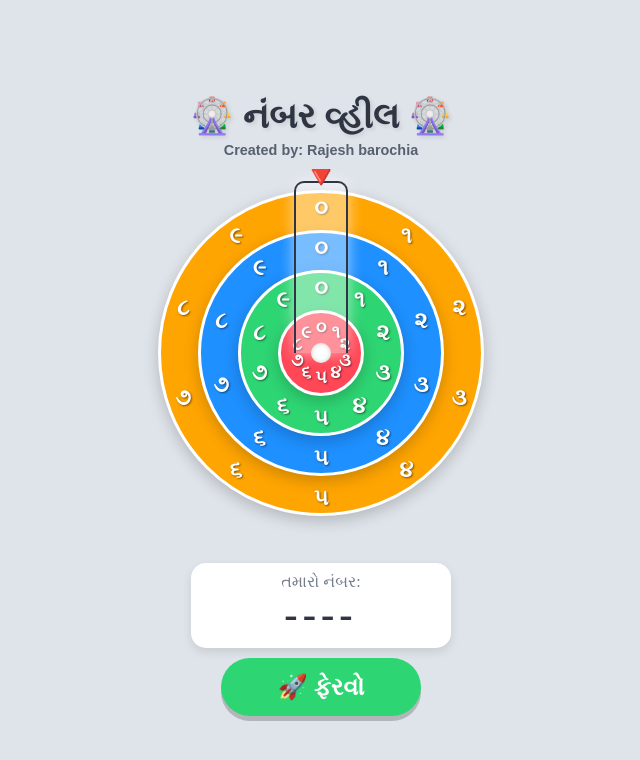
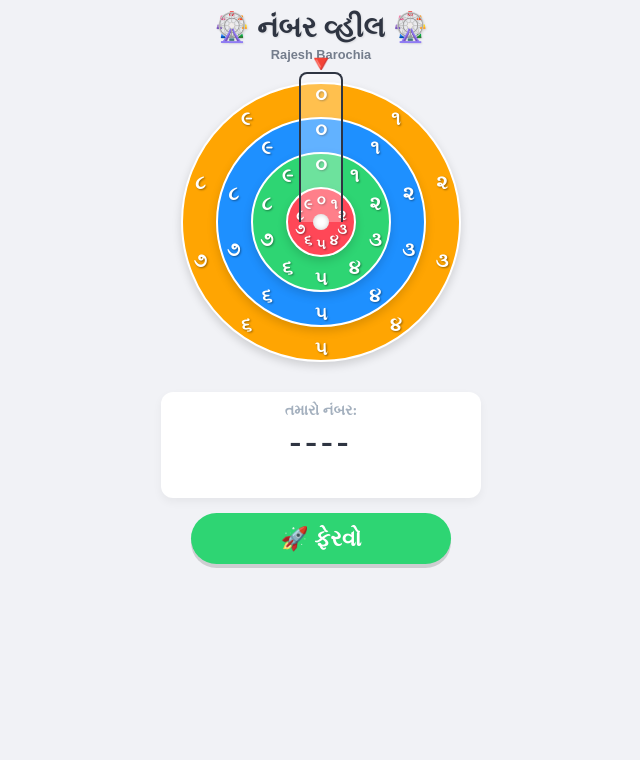
Before and after one commit to rajeshbarochia-pixel/my-kids-word, a plain HTML site: page સંખ્યા બનાવો(ચાર અંક).html in a window 1280 px wide. Shown: the whole page, without its empty margins (319-959 px from the left). Drawn offline with Linux system fonts and the light colour scheme; a web font is replaced by a local one.

Commit message:
Update સંખ્યા બનાવો(ચાર અંક).html

```diff
--- a/સંખ્યા બનાવો(ચાર અંક).html
+++ b/સંખ્યા બનાવો(ચાર અંક).html
@@ -8,11 +8,17 @@
         @import url('https://fonts.googleapis.com/css2?family=Rasa:wght@400;700&display=swap');
 
         :root {
-            --c1: #FF4757; /* લાલ */
-            --c2: #2ED573; /* લીલો */
-            --c3: #1E90FF; /* વાદળી */
-            --c4: #FFA502; /* કેસરી */
-            --bg: #dfe4ea;
+            --c1: #FF4757; /* લાલ (એકમ) */
+            --c2: #2ED573; /* લીલો (દશક) */
+            --c3: #1E90FF; /* વાદળી (સો) */
+            --c4: #FFA502; /* કેસરી (હજાર) */
+            --bg: #f1f2f6;
+            --text: #2f3542;
+        }
+
+        * {
+            box-sizing: border-box;
+            -webkit-tap-highlight-color: transparent;
         }
 
         body {
@@ -23,67 +29,70 @@
             display: flex;
             flex-direction: column;
             align-items: center;
-            justify-content: center;
-            min-height: 100vh;
+            justify-content: space-between;
+            height: 100vh;
+            height: -webkit-fill-available;
             overflow: hidden;
             touch-action: manipulation;
         }
 
-        h1 {
-            color: #2f3542;
-            margin: 10px 0 5px 0;
-            font-size: 2.2rem;
+        header {
+            padding-top: 10px;
             text-align: center;
-            text-shadow: 2px 2px 4px rgba(0,0,0,0.1);
+            flex-shrink: 0;
         }
 
-        /* Author Text Style */
+        h1 {
+            color: var(--text);
+            margin: 0;
+            font-size: 1.8rem;
+            text-shadow: 1px 1px 2px rgba(0,0,0,0.1);
+        }
+
         .author-text {
             font-family: sans-serif;
-            color: #57606f;
-            font-size: 0.9rem;
+            color: #747d8c;
+            font-size: 0.8rem;
             font-weight: bold;
-            margin-bottom: 15px;
-            text-align: center;
+            margin-top: 2px;
         }
 
-        /* Game Container */
+        /* Responsive Game Container */
         .game-wrapper {
             position: relative;
-            width: 340px;
-            height: 340px;
+            width: 300px;
+            height: 300px;
             display: flex;
             justify-content: center;
             align-items: center;
-            margin: 10px 0 20px 0;
+            flex-shrink: 0;
+            margin: 10px 0;
         }
 
         /* Indicator Window */
         .indicator-box {
             position: absolute;
-            top: 0;
-            width: 50px;
-            height: 170px; /* Radius of outer ring + padding */
-            background: rgba(255, 255, 255, 0.4);
-            border: 2px solid #2f3542;
+            width: 44px;
+            height: 150px;
+            background: rgba(255, 255, 255, 0.3);
+            border: 2px solid var(--text);
             border-bottom: none;
             z-index: 10;
             top: 50%;
             left: 50%;
             transform: translate(-50%, -100%);
-            border-top-left-radius: 10px;
-            border-top-right-radius: 10px;
-            box-shadow: 0 0 15px rgba(255, 255, 255, 0.6);
+            border-top-left-radius: 8px;
+            border-top-right-radius: 8px;
             pointer-events: none;
         }
 
         .arrow {
             position: absolute;
-            top: -25px;
+            top: -22px;
             left: 50%;
             transform: translateX(-50%);
-            font-size: 2rem;
-            color: #2f3542;
+            font-size: 1.5rem;
+            color: var(--text);
             z-index: 20;
             animation: bounce 1s infinite;
         }
@@ -100,111 +109,105 @@
             display: flex;
             justify-content: center;
             align-items: center;
-            box-shadow: 0 5px 15px rgba(0,0,0,0.2);
+            box-shadow: 0 4px 10px rgba(0,0,0,0.15);
             transition: transform 2.5s cubic-bezier(0.1, 0.8, 0.1, 1);
-            border: 3px solid white;
+            border: 2.5px solid white;
         }
 
-        /* Sizes for 4 rings */
-        .ring-4 { width: 320px; height: 320px; background-color: var(--c4); z-index: 1; }
-        .ring-3 { width: 240px; height: 240px; background-color: var(--c3); z-index: 2; }
-        .ring-2 { width: 160px; height: 160px; background-color: var(--c2); z-index: 3; }
-        .ring-1 { width: 80px; height: 80px; background-color: var(--c1); z-index: 4; }
+        /* Ring Sizes optimized for 300px container */
+        .ring-4 { width: 280px; height: 280px; background-color: var(--c4); z-index: 1; }
+        .ring-3 { width: 210px; height: 210px; background-color: var(--c3); z-index: 2; }
+        .ring-2 { width: 140px; height: 140px; background-color: var(--c2); z-index: 3; }
+        .ring-1 { width: 70px; height: 70px; background-color: var(--c1); z-index: 4; }
 
-        /* Number Wrapper (Positions the number on the ring) */
         .num-wrapper {
             position: absolute;
-            width: 30px;
-            height: 30px;
+            width: 26px;
+            height: 26px;
             display: flex;
             justify-content: center;
             align-items: center;
         }
 
-        /* Number Content (The actual text that stays upright) */
         .num-content {
-            font-size: 1.4rem;
+            font-size: 1.2rem;
             font-weight: bold;
             color: white;
-            text-shadow: 1px 1px 2px rgba(0,0,0,0.5);
+            text-shadow: 1px 1px 2px rgba(0,0,0,0.4);
             transition: transform 2.5s cubic-bezier(0.1, 0.8, 0.1, 1);
         }
 
-        .ring-1 .num-content { font-size: 1.1rem; }
+        .ring-1 .num-content { font-size: 0.9rem; }
 
-        /* Hub */
         .hub {
             position: absolute;
-            width: 20px;
-            height: 20px;
+            width: 16px;
+            height: 16px;
             background: #fff;
             border-radius: 50%;
             z-index: 20;
             box-shadow: inset 0 0 5px rgba(0,0,0,0.2);
         }
 
-        /* --- Animations --- */
+        /* Spinning State */
+        .spinning .ring-1 { animation: rotate-ccw 0.8s linear infinite; }
+        .spinning .ring-2 { animation: rotate-cw 1.2s linear infinite; }
+        .spinning .ring-3 { animation: rotate-ccw 1.6s linear infinite; }
+        .spinning .ring-4 { animation: rotate-cw 2s linear infinite; }
 
         @keyframes rotate-cw { 100% { transform: rotate(360deg); } }
         @keyframes rotate-ccw { 100% { transform: rotate(-360deg); } }
 
-        /* Spinning State for Rings */
-        .spinning .ring-1 { animation: rotate-ccw 1s linear infinite; }
-        .spinning .ring-2 { animation: rotate-cw 1.5s linear infinite; }
-        .spinning .ring-3 { animation: rotate-ccw 2s linear infinite; }
-        .spinning .ring-4 { animation: rotate-cw 2.5s linear infinite; }
+        /* Counter-Animations for Numbers */
+        .spinning .ring-1 .num-content { animation: rotate-cw 0.8s linear infinite; }
+        .spinning .ring-2 .num-content { animation: rotate-ccw 1.2s linear infinite; }
+        .spinning .ring-3 .num-content { animation: rotate-cw 1.6s linear infinite; }
+        .spinning .ring-4 .num-content { animation: rotate-ccw 2s linear infinite; }
 
-        /* Counter-Animations for Numbers (To keep them upright) */
-        .spinning .ring-1 .num-content { animation: rotate-cw 1s linear infinite; }
-        .spinning .ring-2 .num-content { animation: rotate-ccw 1.5s linear infinite; }
-        .spinning .ring-3 .num-content { animation: rotate-cw 2s linear infinite; }
-        .spinning .ring-4 .num-content { animation: rotate-ccw 2.5s linear infinite; }
-
-        /* Controls */
-        .controls {
+        /* Result Area */
+        .bottom-section {
+            width: 100%;
+            padding: 10px 20px 25px 20px;
             display: flex;
-            justify-content: center;
-            margin-top: 10px;
-            z-index: 30;
+            flex-direction: column;
+            align-items: center;
+            gap: 15px;
+            flex-shrink: 0;
         }
 
+        .result-area {
+            background: white;
+            padding: 10px 20px;
+            border-radius: 12px;
+            text-align: center;
+            box-shadow: 0 4px 10px rgba(0,0,0,0.05);
+            width: 90%;
+            max-width: 320px;
+        }
+
+        .result-title { font-size: 0.9rem; color: #a4b0be; font-weight: bold; }
+        .result-value { font-size: 2.2rem; color: var(--text); font-weight: bold; letter-spacing: 4px; line-height: 1; margin: 5px 0; }
+        .result-words { font-size: 1.1rem; color: #57606f; min-height: 1.5rem; }
+
         button {
-            padding: 15px 40px;
-            font-size: 1.5rem;
+            padding: 12px 0;
+            width: 80%;
+            max-width: 260px;
+            font-size: 1.4rem;
             border: none;
             border-radius: 50px;
             cursor: pointer;
             font-family: 'Rasa', serif;
             font-weight: bold;
-            box-shadow: 0 5px 0 rgba(0,0,0,0.2);
+            box-shadow: 0 4px 0 rgba(0,0,0,0.15);
             transition: all 0.1s;
-            display: flex;
-            align-items: center;
-            justify-content: center;
-            gap: 10px;
-            min-width: 200px;
+            background-color: #2ED573;
+            color: white;
         }
 
-        button:active { transform: translateY(5px); box-shadow: none; }
-
-        .btn-spin { background-color: #2ED573; color: white; }
-        .btn-stop { background-color: #FF4757; color: white; }
-
-        /* Result Area */
-        .result-area {
-            background: white;
-            padding: 10px 30px;
-            border-radius: 15px;
-            margin-top: 20px;
-            text-align: center;
-            box-shadow: 0 4px 10px rgba(0,0,0,0.1);
-            min-width: 200px;
-        }
-
-        .result-title { font-size: 1rem; color: #747d8c; }
-        .result-value { font-size: 2.5rem; color: #2f3542; font-weight: bold; letter-spacing: 5px; }
-
-        /* Footer removed as text moved to header */
+        button:active { transform: translateY(3px); box-shadow: none; }
+        button.btn-stop { background-color: #FF4757; }
+        button:disabled { background-color: #ccc; opacity: 0.7; }
 
         #confetti-canvas {
             position: fixed;
@@ -212,23 +215,27 @@
             pointer-events: none; z-index: 100;
         }
 
-        @media (max-width: 400px) {
-            .game-wrapper { transform: scale(0.85); margin: 10px 0; }
-            h1 { font-size: 1.8rem; }
-            button { padding: 12px 30px; font-size: 1.3rem; }
+        /* Scale adjustments for small screens */
+        @media (max-height: 600px) {
+            h1 { font-size: 1.5rem; }
+            .game-wrapper { transform: scale(0.85); margin: -10px 0; }
+            .bottom-section { padding-bottom: 10px; gap: 8px; }
+            .result-value { font-size: 1.8rem; }
+            button { padding: 8px 0; font-size: 1.2rem; }
         }
     </style>
 </head>
 <body>
 
-    <h1>🎡 નંબર વ્હીલ 🎡</h1>
-    <div class="author-text">Created by: Rajesh barochia</div>
+    <header>
+        <h1>🎡 નંબર વ્હીલ 🎡</h1>
+        <div class="author-text">Rajesh Barochia</div>
+    </header>
 
     <div class="game-wrapper" id="gameWrapper">
         <div class="indicator-box"></div>
         <div class="arrow">🔻</div>
 
-        <!-- 4 Rings -->
         <div class="ring ring-4" id="ring4"></div>
         <div class="ring ring-3" id="ring3"></div>
         <div class="ring ring-2" id="ring2"></div>
@@ -237,13 +244,14 @@
         <div class="hub"></div>
     </div>
 
-    <div class="result-area">
-        <div class="result-title">તમારો નંબર:</div>
-        <div class="result-value" id="resultDisplay">----</div>
-    </div>
+    <div class="bottom-section">
+        <div class="result-area">
+            <div class="result-title">તમારો નંબર:</div>
+            <div class="result-value" id="resultDisplay">----</div>
+            <div class="result-words" id="resultWords"></div>
+        </div>
 
-    <div class="controls">
-        <button class="btn-spin" id="toggleBtn" onclick="toggleSpin()">🚀 ફેરવો</button>
+        <button id="toggleBtn" onclick="toggleSpin()">🚀 ફેરવો</button>
     </div>
 
     <canvas id="confetti-canvas"></canvas>
@@ -251,18 +259,63 @@
     <script>
         const digits = ['૦', '૧', '૨', '૩', '૪', '૫', '૬', '૭', '૮', '૯'];
 
-        // 4 Rings Configuration
         const rings = [
-            { id: 'ring1', radius: 40, el: null },
-            { id: 'ring2', radius: 80, el: null },
-            { id: 'ring3', radius: 120, el: null },
-            { id: 'ring4', radius: 160, el: null }
+            { id: 'ring1', radius: 35, el: null }, // એકમ
+            { id: 'ring2', radius: 70, el: null }, // દશક
+            { id: 'ring3', radius: 105, el: null }, // સો
+            { id: 'ring4', radius: 140, el: null }  // હજાર
         ];
 
         let isSpinning = false;
-        let finalNumberString = "";
-        const AudioContext = window.AudioContext || window.webkitAudioContext;
-        const audioCtx = new AudioContext();
+        const audioCtx = new (window.AudioContext || window.webkitAudioContext)();
+
+        // Gujarati Number Words Mappings
+        const units = ["", "એક", "બે", "ત્રણ", "ચાર", "પાંચ", "છ", "સાત", "આઠ", "નવ"];
+        const tens = ["", "દસ", "વીસ", "ત્રીસ", "ચાલીસ", "પચાસ", "સાઠ", "સિત્તેર", "એંસી", "નેવું"];
+        const hundredWord = "સો";
+        const thousandWord = "હજાર";
+
+        // Specialized Gujarati 1-99 for accurate pronunciation
+        const fullNumbers = {
+            1: "એક", 2: "બે", 3: "ત્રણ", 4: "ચાર", 5: "પાંચ", 6: "છ", 7: "સાત", 8: "આઠ", 9: "નવ", 10: "દસ",
+            11: "અગિયાર", 12: "બાર", 13: "તેર", 14: "ચૌદ", 15: "પંદર", 16: "સોળ", 17: "સત્તર", 18: "અઢાર", 19: "ઓગણીસ", 20: "વીસ",
+            21: "એકવીસ", 22: "બાવીસ", 23: "ત્રેવીસ", 24: "ચોવીસ", 25: "પચીસ", 26: "છવ્વીસ", 27: "સત્તાવીસ", 28: "અઠ્ઠાવીસ", 29: "ઓગણત્રીસ", 30: "ત્રીસ",
+            31: "એકત્રીસ", 32: "બત્રીસ", 33: "તેંત્રીસ", 34: "ચોત્રીસ", 35: "પાંત્રીસ", 36: "છત્રીસ", 37: "સાડત્રીસ", 38: "આડત્રીસ", 39: "ઓગણચાલીસ", 40: "ચાલીસ",
+            41: "એકતાલીસ", 42: "બેતાલીસ", 43: "તાલીસ", 44: "ચુંમાલીસ", 45: "પિસ્તાલીસ", 46: "છેતાલીસ", 47: "સુડતાલીસ", 48: "અડતાલીસ", 49: "ઓગણપચાસ", 50: "પચાસ",
+            51: "એકાવન", 52: "બાવન", 53: "ત્રેપન", 54: "ચોપન", 55: "પંચાવન", 56: "છપ્પન", 57: "સત્તાવન", 58: "અઠ્ઠાવન", 59: "ઓગણસાઠ", 60: "સાઠ",
+            61: "એકસઠ", 62: "બાસઠ", 63: "ત્રેસઠ", 64: "ચોસઠ", 65: "પાસઠ", 66: "છાસઠ", 67: "સડસઠ", 68: "અડસઠ", 69: "ઓગણસિત્તેર", 70: "સિત્તેર",
+            71: "એકોતેર", 72: "બહોતેર", 73: "તોતેર", 74: "ચુમોતેર", 75: "પંચોતેર", 76: "છોતેર", 77: "સિત્તોતેર", 78: "ઇઠ્ઠોતેર", 79: "ઓગણએંસી", 80: "એંસી",
+            81: "એક્યાસી", 82: "બ્યાસી", 83: "ત્યાસી", 84: "ચોર્યાસી", 85: "પંચાસી", 86: "છ્યાસી", 87: "સત્યાસી", 88: "અઠ્યાસી", 89: "ઓગણનેવું", 90: "નેવું",
+            91: "એક્યાણું", 92: "બાણું", 93: "ત્રાણું", 94: "ચોરાણું", 95: "પંચાણું", 96: "છન્નું", 97: "સત્તાણું", 98: "અઠ્ઠાણું", 99: "નવ્વાણું"
+        };
+
+        function getGujaratiWords(n) {
+            if (n === 0) return "શૂન્ય";
+            let parts = [];
+
+            // Thousands
+            let h = Math.floor(n / 1000);
+            if (h > 0) {
+                parts.push(units[h] + " " + thousandWord);
+            }
+
+            // Hundreds
+            let s = Math.floor((n % 1000) / 100);
+            if (s > 0) {
+                // Exceptional cases for 100 and 200 in Gujarati
+                if (s === 1) parts.push("એકસો");
+                else if (s === 2) parts.push("બસો");
+                else parts.push(units[s] + "સો");
+            }
+
+            // Last Two Digits
+            let lastTwo = n % 100;
+            if (lastTwo > 0) {
+                parts.push(fullNumbers[lastTwo]);
+            }
+
+            return parts.join(" ");
+        }
 
         function playTone(freq, type, duration) {
             if (audioCtx.state === 'suspended') audioCtx.resume();
@@ -284,20 +337,14 @@
                 for (let i = 0; i < 10; i++) {
                     const wrapper = document.createElement('div');
                     wrapper.className = 'num-wrapper';
-
                     const content = document.createElement('div');
                     content.className = 'num-content';
                     content.innerText = digits[i];
-
                     const angle = i * 36;
                     const rad = (angle - 90) * (Math.PI / 180);
-
-                    // -15 accounts for half the wrapper size (30px) to center it
-                    const x = (ring.radius - 15) * Math.cos(rad);
-                    const y = (ring.radius - 15) * Math.sin(rad);
-
+                    const x = (ring.radius - 13) * Math.cos(rad);
+                    const y = (ring.radius - 13) * Math.sin(rad);
                     wrapper.style.transform = `translate(${x}px, ${y}px)`;
-
                     wrapper.appendChild(content);
                     ring.el.appendChild(wrapper);
                 }
@@ -306,81 +353,64 @@
 
         function toggleSpin() {
             const btn = document.getElementById('toggleBtn');
+            const resVal = document.getElementById('resultDisplay');
+            const resWords = document.getElementById('resultWords');
 
             if (!isSpinning) {
-                // START
                 isSpinning = true;
                 btn.innerText = "🛑 થોભો";
-                btn.classList.remove('btn-spin');
                 btn.classList.add('btn-stop');
                 document.getElementById('gameWrapper').classList.add('spinning');
-                document.getElementById('resultDisplay').innerText = "----";
+                resVal.innerText = "----";
+                resWords.innerText = "";
 
                 rings.forEach(r => {
                     r.el.style.transform = '';
-                    Array.from(r.el.getElementsByClassName('num-content')).forEach(c => {
-                        c.style.transform = '';
-                    });
+                    Array.from(r.el.getElementsByClassName('num-content')).forEach(c => c.style.transform = '');
                 });
-
                 playTone(400, 'square', 0.1);
-
             } else {
-                // STOP
                 isSpinning = false;
                 btn.disabled = true;
                 document.getElementById('gameWrapper').classList.remove('spinning');
 
-                finalNumberString = "";
-                let generatedDigits = [];
-
+                let generatedNums = [];
                 rings.forEach((ring, index) => {
-                    const winningDigit = Math.floor(Math.random() * 10);
-                    generatedDigits.push(winningDigit);
-
-                    const angleNeeded = -1 * (winningDigit * 36);
+                    const win = Math.floor(Math.random() * 10);
+                    generatedNums.push(win);
+                    const angleNeeded = -1 * (win * 36);
                     const totalRotation = angleNeeded - (1080 + (index * 360));
-
-                    // 1. Rotate Ring
                     ring.el.style.transform = `rotate(${totalRotation}deg)`;
-
-                    // 2. Counter-Rotate Numbers
-                    const counterRotation = -1 * totalRotation;
-
-                    const numbers = ring.el.getElementsByClassName('num-content');
-                    Array.from(numbers).forEach(num => {
-                        num.style.transform = `rotate(${counterRotation}deg)`;
+                    const counter = -1 * totalRotation;
+                    Array.from(ring.el.getElementsByClassName('num-content')).forEach(num => {
+                        num.style.transform = `rotate(${counter}deg)`;
                     });
                 });
 
-                generatedDigits.forEach(d => finalNumberString += digits[d]);
-                playTone(600, 'sine', 0.2);
+                // Logic: Index 0=1s, 1=10s, 2=100s, 3=1000s
+                const totalNumberValue = generatedNums[3]*1000 + generatedNums[2]*100 + generatedNums[1]*10 + generatedNums[0];
+                const displayStr = digits[generatedNums[3]] + digits[generatedNums[2]] + digits[generatedNums[1]] + digits[generatedNums[0]];
+                const gujWords = getGujaratiWords(totalNumberValue);
 
                 setTimeout(() => {
-                    document.getElementById('resultDisplay').innerText = finalNumberString;
+                    resVal.innerText = displayStr;
+                    resWords.innerText = gujWords;
                     btn.disabled = false;
                     btn.innerText = "🚀 ફેરવો";
                     btn.classList.remove('btn-stop');
-                    btn.classList.add('btn-spin');
                     playTone(800, 'triangle', 0.5);
-                    speakResult(finalNumberString);
+                    speakResult(gujWords);
                     fireConfetti();
                 }, 2600);
             }
         }
 
         function speakResult(text) {
-            // Convert Gujarati digits to standard digits for correct whole-number pronunciation
-            const map = {'૦':'0', '૧':'1', '૨':'2', '૩':'3', '૪':'4', '૫':'5', '૬':'6', '૭':'7', '૮':'8', '૯':'9'};
-            let numStr = text.split('').map(c => map[c] || c).join('');
-
-            // Cancel any ongoing speech
             window.speechSynthesis.cancel();
-
             const msg = new SpeechSynthesisUtterance();
-            msg.text = "તમારો નંબર છે " + numStr;
+            msg.text = "તમારો નંબર છે, " + text;
             msg.lang = 'gu-IN';
-            msg.rate = 0.9;
+            msg.rate = 0.85;
             window.speechSynthesis.speak(msg);
         }
 
@@ -390,19 +420,19 @@
             canvas.width = window.innerWidth;
             canvas.height = window.innerHeight;
             let particles = [];
-            for(let i=0; i<100; i++) {
+            for(let i=0; i<80; i++) {
                 particles.push({
                     x: canvas.width/2, y: canvas.height/2,
-                    vx: (Math.random()-0.5)*15, vy: (Math.random()-0.5)*15,
-                    color: `hsl(${Math.random()*360}, 100%, 50%)`, life: 100
+                    vx: (Math.random()-0.5)*12, vy: (Math.random()-0.5)*12 - 5,
+                    color: `hsl(${Math.random()*360}, 80%, 60%)`, life: 100
                 });
             }
             function update() {
                 ctx.clearRect(0,0,canvas.width, canvas.height);
                 particles.forEach((p, index) => {
-                    p.x += p.vx; p.y += p.vy; p.vy += 0.5; p.life--;
+                    p.x += p.vx; p.y += p.vy; p.vy += 0.4; p.life--;
                     ctx.fillStyle = p.color; ctx.beginPath();
-                    ctx.arc(p.x, p.y, 5, 0, Math.PI*2); ctx.fill();
+                    ctx.arc(p.x, p.y, 4, 0, Math.PI*2); ctx.fill();
                     if(p.life <= 0) particles.splice(index, 1);
                 });
                 if(particles.length > 0) requestAnimationFrame(update);
```
